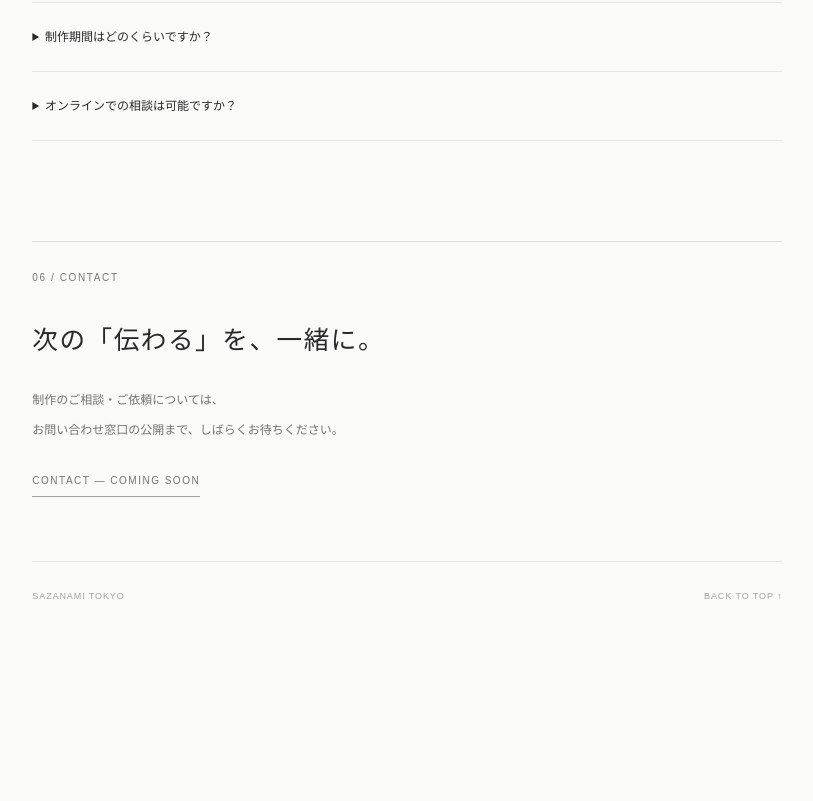
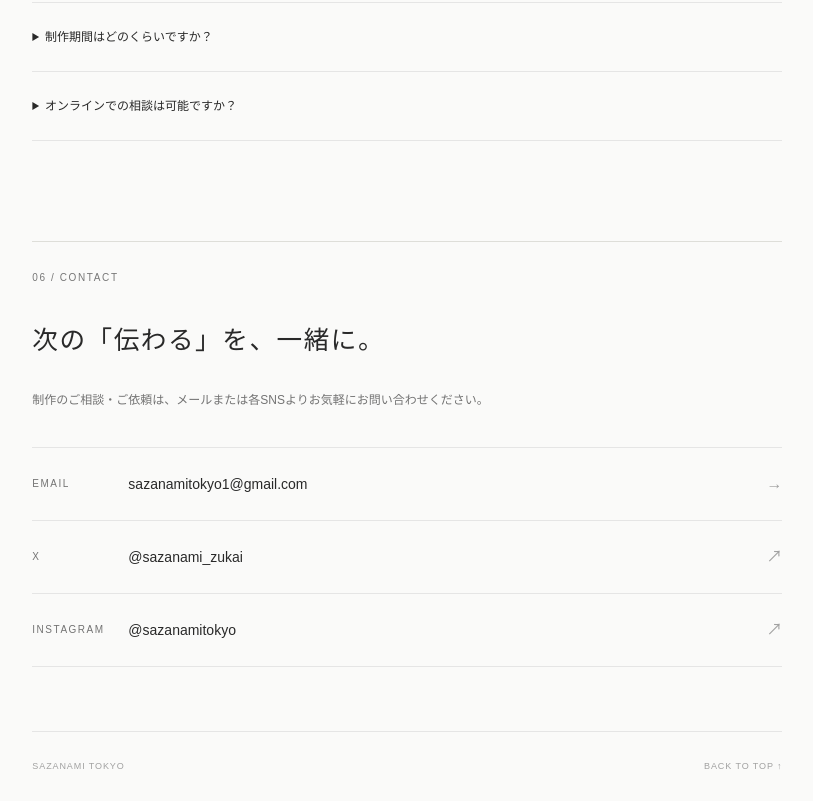
Before and after one commit to sazanamitokyo1-bit/sazanamitokyo-portfolio, a Next.js app: page / in a window 1280 px wide. Shown: the part 3574-4375 px from the top of the page, without its empty margins (431-1244 px from the left). Before the commit the page ends 4205 px from the top, so only its background shows below. Built offline with nearby package versions, Linux system fonts and the light colour scheme.

Commit message:
Add email and social account links to contact section

```diff
--- a/src/app/page.tsx
+++ b/src/app/page.tsx
@@ -22,7 +22,19 @@ export default function Home() {
       <section id="services" className="detail-section"><p className="eyebrow">03 / SERVICES & FEES</p><h2 className="section-title">伝える目的から、考える。</h2><div className="mt-8">{[['01', '情報設計・構成', '資料やコンテンツの整理、伝達順序の設計。'], ['02', '図解・インフォグラフィック', '仕組みや関係性、データを視覚化。'], ['03', '資料・スライドデザイン', '企画書、提案資料、サービス紹介のデザイン。']].map(([n,t,d]) => <div key={n} className="service-row"><span className="text-[10px] text-neutral-400">{n}</span><div><h3 className="text-sm">{t}</h3><p className="mt-2 text-xs leading-6 text-neutral-500">{d}</p></div><span className="text-[10px] text-neutral-500">個別お見積り</span></div>)}</div><p className="mt-5 text-xs leading-7 text-neutral-500">料金は内容・点数・納期により異なります。ご相談内容を確認後、お見積りします。</p></section>
       <section id="process" className="detail-section"><p className="eyebrow">04 / PROCESS</p><h2 className="section-title">対話から、伝わるかたちまで。</h2><ol className="mt-9 grid gap-7 sm:grid-cols-2">{[['ヒアリング', '目的・課題・届けたい相手を共有します。'], ['情報整理・構成', '情報の優先順位と全体の流れを設計します。'], ['デザイン・調整', '構成を視覚化し、対話を重ねて磨きます。'], ['納品', '使用媒体に合わせた形式でお届けします。']].map(([t,d], i) => <li key={t} className="border-t border-neutral-200 pt-4"><span className="text-[10px] text-neutral-400">STEP 0{i+1}</span><h3 className="mt-3 text-sm">{t}</h3><p className="mt-2 text-xs leading-7 text-neutral-500">{d}</p></li>)}</ol></section>
       <section id="faq" className="detail-section"><p className="eyebrow">05 / FAQ</p><h2 className="section-title">よくあるご質問</h2><div className="mt-7">{[['内容がまとまっていなくても相談できますか？', 'はい。目的やお困りごとから伺い、情報の整理から一緒に進めます。'], ['制作期間はどのくらいですか？', '内容やボリュームに応じてご案内します。ご希望の公開日・納期をお知らせください。'], ['オンラインでの相談は可能ですか？', 'オンラインでのお打ち合わせに対応しています。進め方はご相談のうえ決定します。']].map(([q,a]) => <details key={q} className="border-b border-neutral-200 py-5"><summary className="cursor-pointer text-xs leading-7">{q}</summary><p className="mt-4 text-xs leading-7 text-neutral-500">{a}</p></details>)}</div></section>
-      <section id="contact" className="detail-section pb-16"><p className="eyebrow">06 / CONTACT</p><h2 className="section-title">次の「伝わる」を、一緒に。</h2><p className="body-copy">制作のご相談・ご依頼については、<br />お問い合わせ窓口の公開まで、しばらくお待ちください。</p><span className="mt-7 inline-block border-b border-neutral-400 pb-2 text-[10px] tracking-[.15em] text-neutral-500">CONTACT — COMING SOON</span></section>
+      <section id="contact" className="detail-section pb-16"><p className="eyebrow">06 / CONTACT</p><h2 className="section-title">次の「伝わる」を、一緒に。</h2><p className="body-copy">制作のご相談・ご依頼は、メールまたは各SNSよりお気軽にお問い合わせください。</p>
+        <div className="mt-8 border-t border-neutral-200">
+          {[
+            { label: 'EMAIL', name: 'sazanamitokyo1@gmail.com', href: 'mailto:sazanamitokyo1@gmail.com' },
+            { label: 'X', name: '@sazanami_zukai', href: 'https://x.com/sazanami_zukai' },
+            { label: 'INSTAGRAM', name: '@sazanamitokyo', href: 'https://www.instagram.com/sazanamitokyo/?hl=ja' },
+          ].map(({ label, name, href }) => <a key={label} href={href} {...(label !== 'EMAIL' ? { target: '_blank', rel: 'noopener noreferrer' } : {})} className="group flex flex-wrap items-center justify-between gap-x-4 gap-y-2 border-b border-neutral-200 py-6 transition-colors hover:bg-neutral-100">
+            <span className="w-20 text-[10px] tracking-[.15em] text-neutral-500">{label}</span>
+            <span className="min-w-0 flex-1 break-words text-xs leading-6 sm:text-sm">{name}</span>
+            <span aria-hidden="true" className="text-neutral-400 transition-transform group-hover:translate-x-1">{label === 'EMAIL' ? '→' : '↗'}</span>
+            {label !== 'EMAIL' && <span className="sr-only">（新しいタブで開きます）</span>}
+          </a>)}
+        </div></section>
       <footer className="flex justify-between border-t border-neutral-200 py-7 text-[9px] tracking-widest text-neutral-400"><span>SAZANAMI TOKYO</span><a href="#">BACK TO TOP ↑</a></footer>
     </main>
   </>;
```
Also changed, not shown: 1 other file (tests, documents, lock files or other folders).
